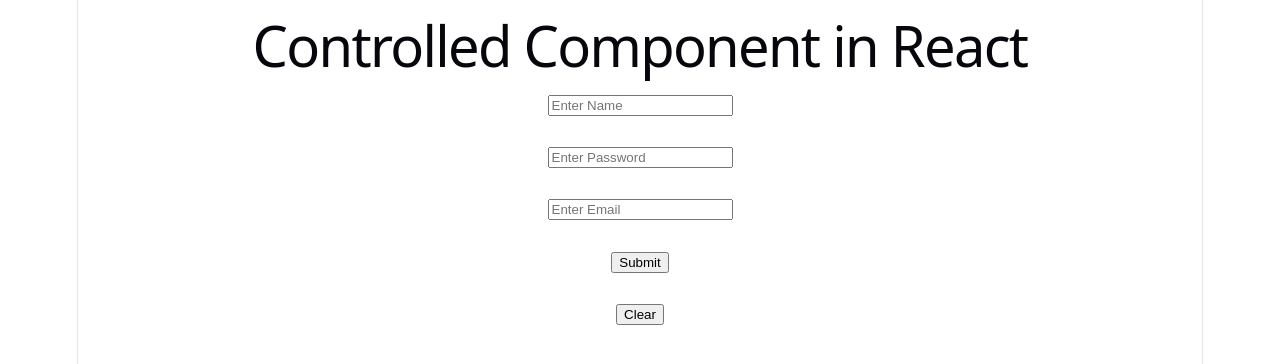
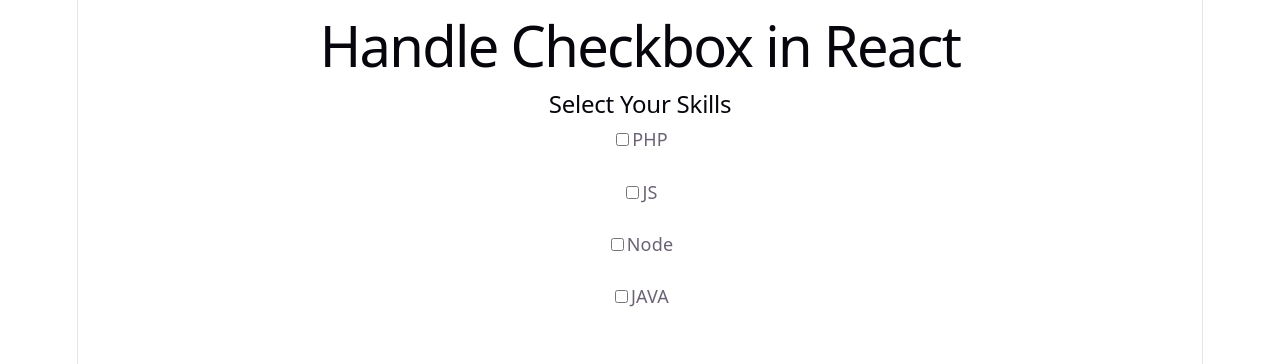
Before and after one commit to vivek2991/react-demo, a React (Vite) app: page / in a window 1280 px wide. Shown: the top 364 px of the page. Built offline with nearby package versions, Linux system fonts and the light colour scheme.

Commit message:
Handle Checkbox in React App-13, skills

```diff
--- /dev/null
+++ b/src/App-13.jsx
@@ -0,0 +1,44 @@
+import { useState } from "react";
+import Skills from "./Skills";
+
+function App13(){
+
+  const [skills, SetSkills] = useState([]);
+  const handleSkills=(event)=>{
+    console.log(event.target.value, event.target.checked)
+    if(event.target.checked){
+      // this ...skills called filter function
+      SetSkills([...skills, event.target.value]);
+    }else{
+      SetSkills([...skills.filter((item)=>item!=event.target.value)]);
+    }
+  }
+
+  return <>
+    <div>
+      <h1>Handle Checkbox in React</h1>
+      <Skills />
+      <input onChange={handleSkills} type="checkbox" id="php" value="php"/>
+      <label htmlFor="php">PHP</label>
+      <br /><br />
+
+      <input onChange={handleSkills} type="checkbox" id="js" value="js"/>
+      <label htmlFor="js">JS</label>
+      <br /><br />
+
+      <input onChange={handleSkills} type="checkbox" id="node" value="node"/>
+      <label htmlFor="node">Node</label>
+      <br /><br />
+
+      <input onChange={handleSkills} type="checkbox" id="java" value="java"/>
+      <label htmlFor="java">JAVA</label>
+      <br /><br />
+
+      <h1>{skills.toString()}</h1>
+
+    </div>
+  </>
+
+}
+
+export default App13;
--- /dev/null
+++ b/src/Skills.jsx
@@ -0,0 +1,9 @@
+function Skills(){
+    return(
+        <div>
+            <h2>Select Your Skills</h2>
+        </div>
+    )
+}
+
+export default Skills;
--- a/src/main.jsx
+++ b/src/main.jsx
@@ -14,6 +14,7 @@ import App9 from './App-9.jsx'
 import App10 from './App-10.jsx'
 import App11 from './App-11.jsx'
 import App12 from './App-12.jsx'
+import App13 from './App-13.jsx'
 
 createRoot(document.getElementById('root')).render(
   <StrictMode>
@@ -53,6 +54,9 @@ createRoot(document.getElementById('root')).render(
     {/* <App11 /> */}
 
     {/* Controlled Component in React */}
-    <App12 />
+    {/* <App12 /> */}
+
+    {/* Handle Checkbox in React */}
+    <App13 />
   </StrictMode>,
 )
```
